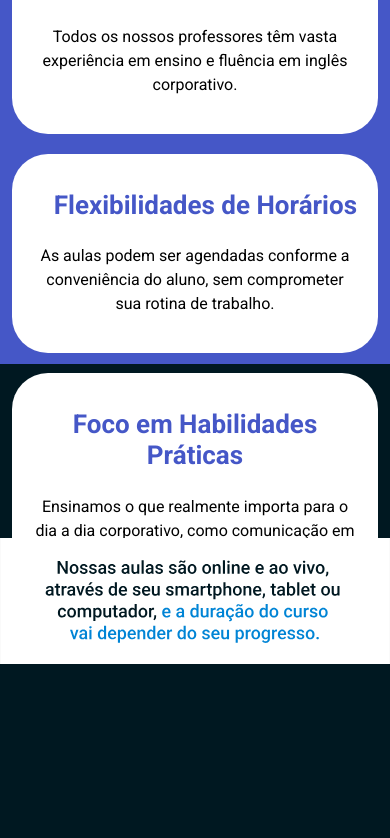
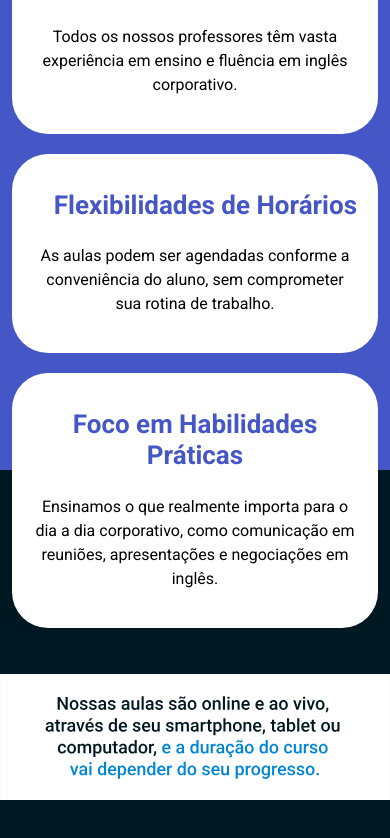
Before and after one commit to VitorMartinsAlves/nomad-promo, a Vue app: page / in a window 390 px wide. Shown: the part 1249-2087 px from the top of the page. Built offline with nearby package versions, Linux system fonts and the light colour scheme; no server answers; what vue-loading-overlay, vue-tel-input would draw is missing.

Commit message:
update middle

```diff
--- a/src/components/Home.vue
+++ b/src/components/Home.vue
@@ -74,7 +74,8 @@
                 </div>
             </div>
         </div>
-        <img src="../assets/middle-card.svg" class="block-on-desktop" style="position:relative; width: 100vw;margin-top: -200px;margin-bottom: -300px;" alt="">
+        <img src="../assets/middle-card.svg" class="block-on-desktop"
+            style=" position: relative;width: 100vw;margin-top: -204px;margin-bottom: -330px;" alt="">
 
         <div class="faq-section">
 
@@ -853,7 +854,7 @@ form {
         gap: unset;
         flex-direction: column;
         justify-content: center;
-        margin-bottom: 90px
+        margin-bottom: 230px
     }
 
     .sub-text {
@@ -934,7 +935,7 @@ form {
 
     .faq-section {
         margin-top: -290px;
-        padding-top: 600px;
+        padding-top: 580px;
         background-color: #001821;
     }
 
```
